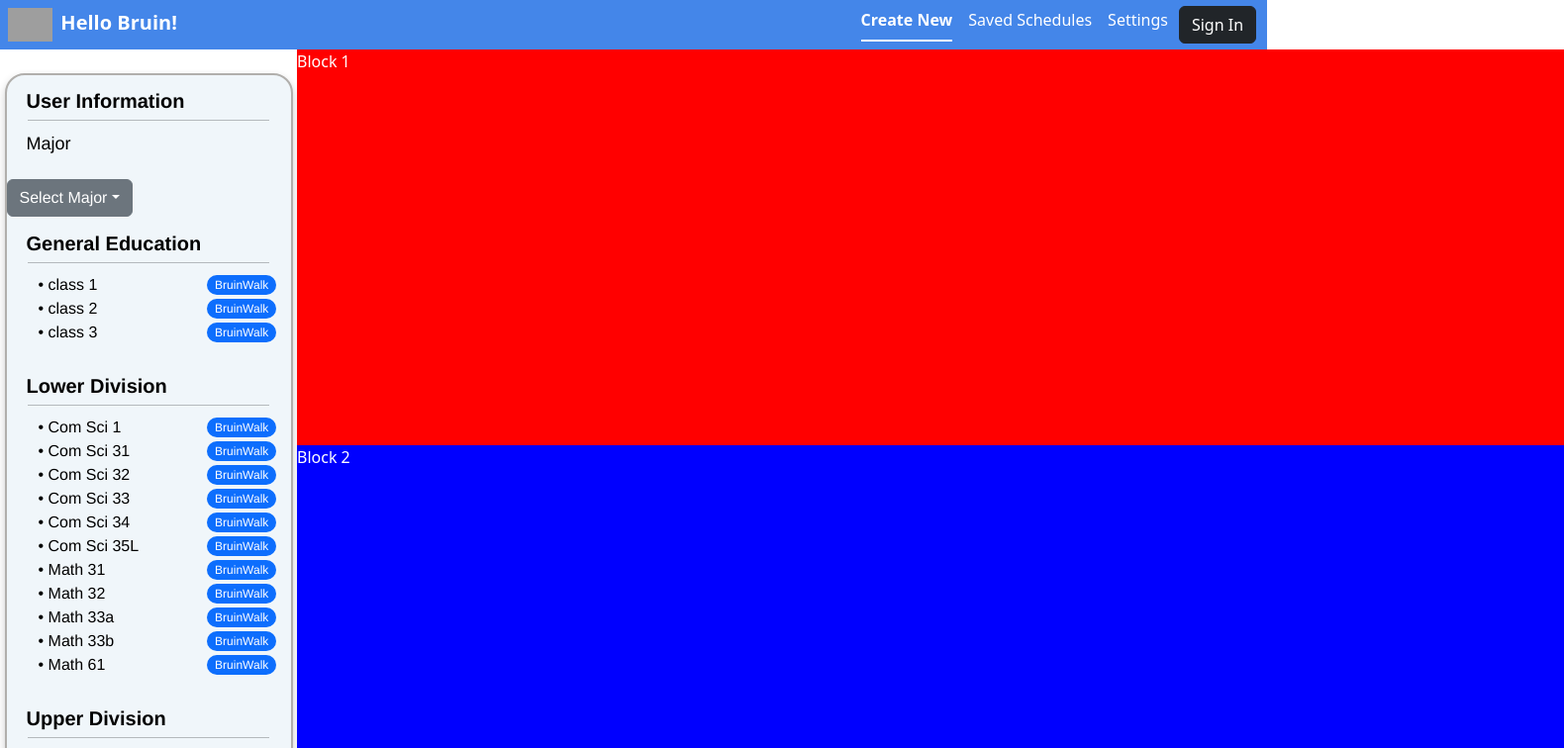
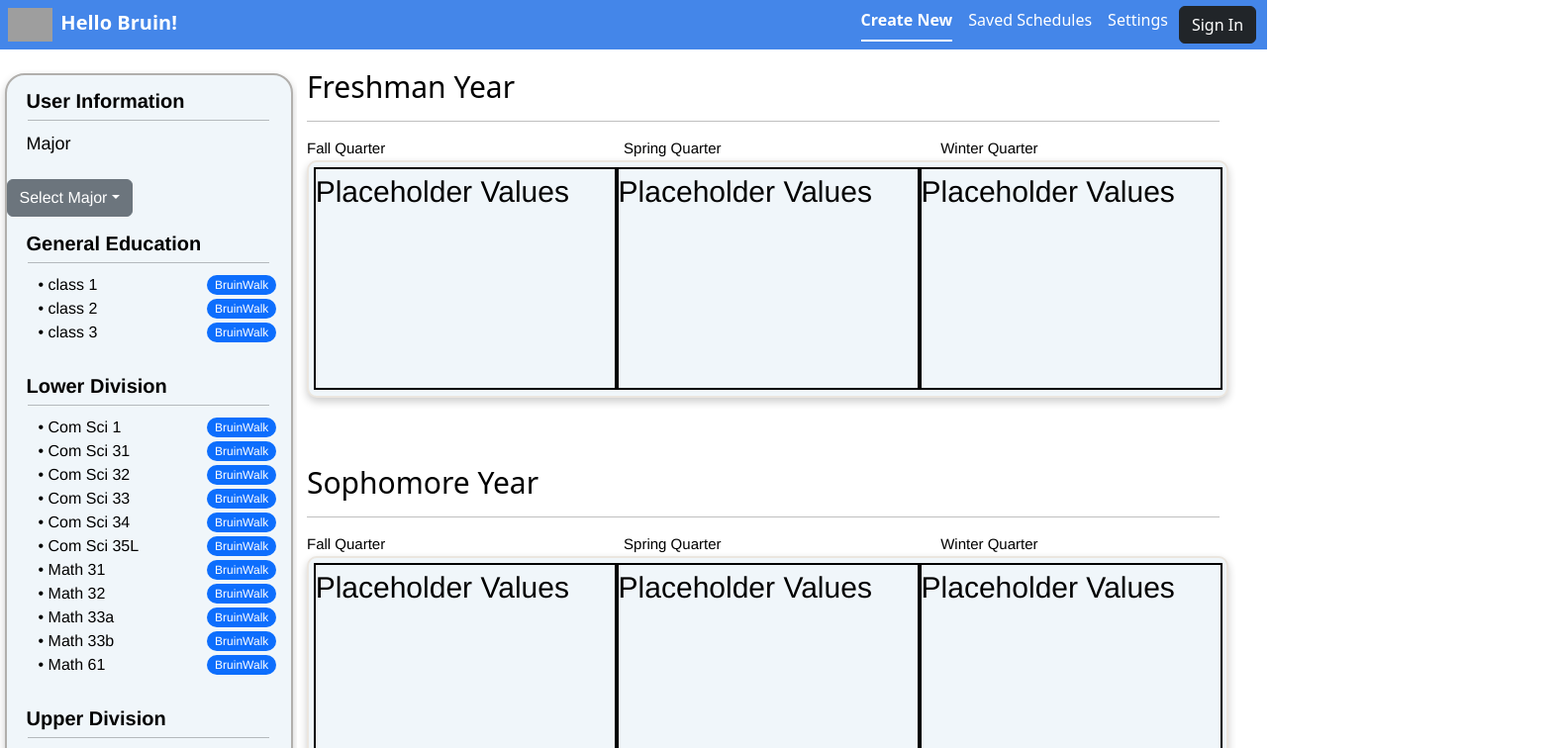
Before and after one commit to JonOuyang/UCLA-Course-Planning-Website, a React (Vite) app in the folder ucla-website/: page / in a window 1280 px wide. Shown: the top 756 px of the page at 99% size, 1580 px wide, since content can reach past the window. Built offline with nearby package versions, Linux system fonts and the light colour scheme; grey boxes are pictures that could not be loaded.

Commit message:
init main body

```diff
--- a/ucla-website/src/MainComponents/MainBody.module.css
+++ b/ucla-website/src/MainComponents/MainBody.module.css
@@ -2,15 +2,68 @@
     display: flex;
     background-color: white;
     display: grid;
-    width: 100vw;
-    grid-template-rows: 400px 400px 400px 400px; /* Distributes space proportionally */
+    grid-template-rows: 20px 400px 400px 400px 400px; /* Distributes space proportionally */
+    padding-left: 10px;
 }
 .yearTitle {
-    color: white;
-    background-color: red;
+    color: black;
+    background-color: white;
 }
 
-.yearTitle2 {
-    color: white;
-    background-color: blue;
+.sidebarDivider {
+    border: '20px solid black';
+    width: 95%;
+    align-self: left;
 }
+
+.classTitle {
+    color: black;
+    font-size: 30px;
+}
+
+.courseBoxes {
+    color: black;
+    background-color: rgb(240, 246, 250);
+
+    display: grid;
+    grid-template-columns: 33% 33% 33%;
+
+    border-color: rgb(235, 230, 223);
+    box-shadow: 0px 4px 8px 0px rgba(0,0,0,0.2);
+    border-width: 2px;
+    border-style: solid;
+    border-radius: 10px;
+    font-size: 30px;
+    font-family:'Franklin Gothic Medium', 'Arial Narrow', Arial, sans-serif;
+
+    width: 96%;
+    height: 60%;
+    justify-content: center;
+    align-items: center;
+}
+
+.titleBoxes {
+    color: black;
+    display: grid;
+    grid-template-columns: 33% 33% 33%;
+
+    font-size: 30px;
+    font-family:'Franklin Gothic Medium', 'Arial Narrow', Arial, sans-serif;
+
+    justify-content: left;
+    align-items: left;
+}
+
+.seasonTitle {
+    font-size: 15px
+}
+
+.seasonBox {
+    border: 2px solid rgb(0, 0, 0);
+    height: 95%;
+}
+
+.vl {
+    border-left: 6px solid green;
+    height: 500px;
+  }
--- a/ucla-website/src/MainComponents/MainBody.tsx
+++ b/ucla-website/src/MainComponents/MainBody.tsx
@@ -1,12 +1,35 @@
 import styles from "./MainBody.module.css";
+
+function yearLayout(title: string) {
+  return (
+    <div className={styles.yearTitle}>
+      <h1 className={styles.classTitle}>{title}</h1>
+      <hr className={styles.sidebarDivider} />
+      <div className={styles.courseTitles}></div>
+
+      <div className={styles.titleBoxes}>
+        <div className={styles.seasonTitle}>Fall Quarter</div>
+        <div className={styles.seasonTitle}>Spring Quarter</div>
+        <div className={styles.seasonTitle}>Winter Quarter</div>
+      </div>
+
+      <div className={styles.courseBoxes}>
+        <div className={styles.seasonBox}>Placeholder Values</div>
+        <div className={styles.seasonBox}>Placeholder Values</div>
+        <div className={styles.seasonBox}>Placeholder Values</div>
+      </div>
+    </div>
+  );
+}
 
 const MainBody = () => {
   return (
     <div className={styles.bodyGrid}>
-      <div className={styles.yearTitle}>Block 1</div>
-      <div className={styles.yearTitle2}>Block 2</div>
-      <div className={styles.yearTitle}>Block 3</div>
-      <div className={styles.yearTitle2}>Block 4</div>
+      <div>{/*This div must remain empty for formatting sake*/}</div>
+      {yearLayout('Freshman Year')}
+      {yearLayout('Sophomore Year')}
+      {yearLayout('Junior Year')}
+      {yearLayout('Senior Year')}
     </div>
   );
 };
```
Also changed, not shown: ucla-website/src/SidebarComponents/Sidebar.tsx (+45 -26 lines).
